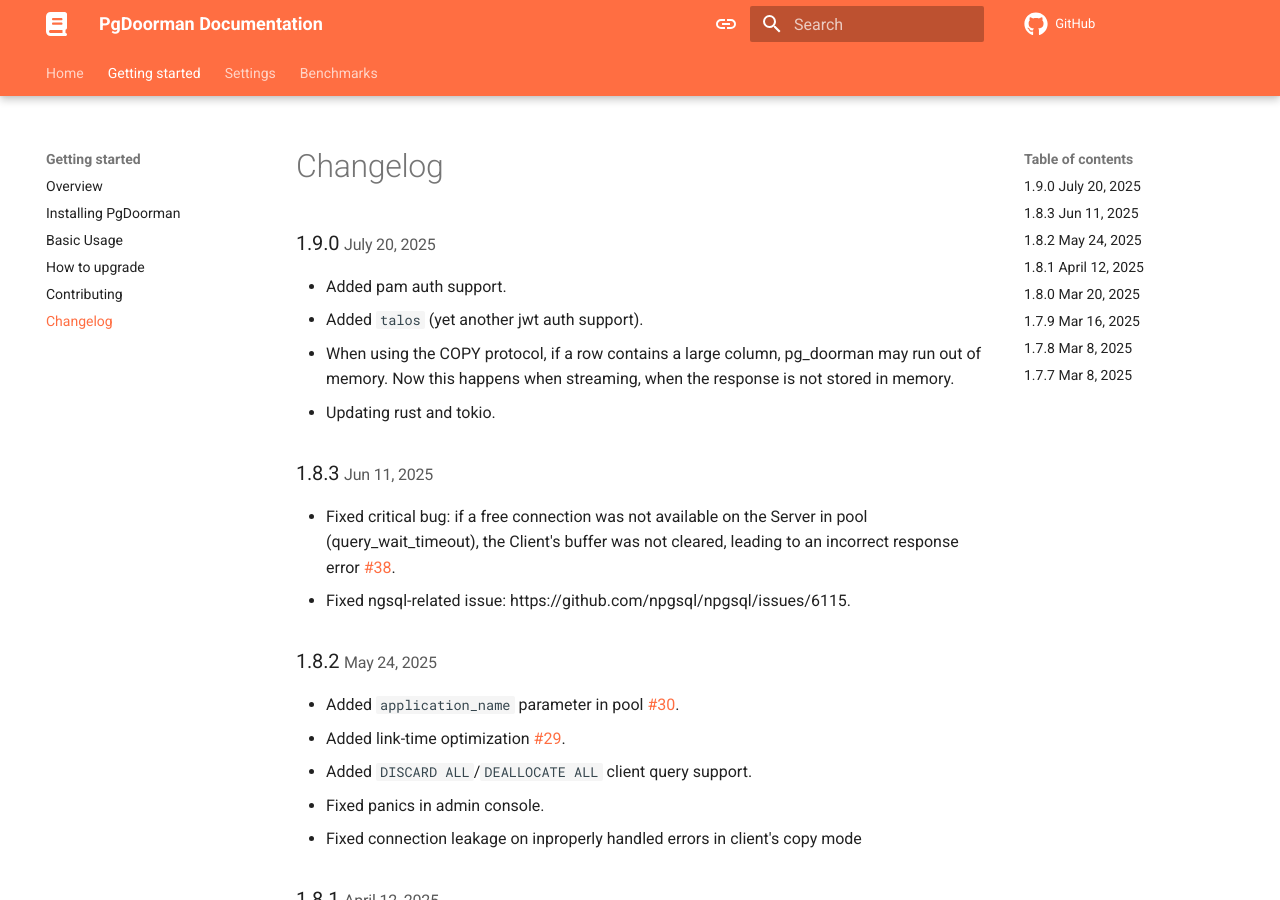
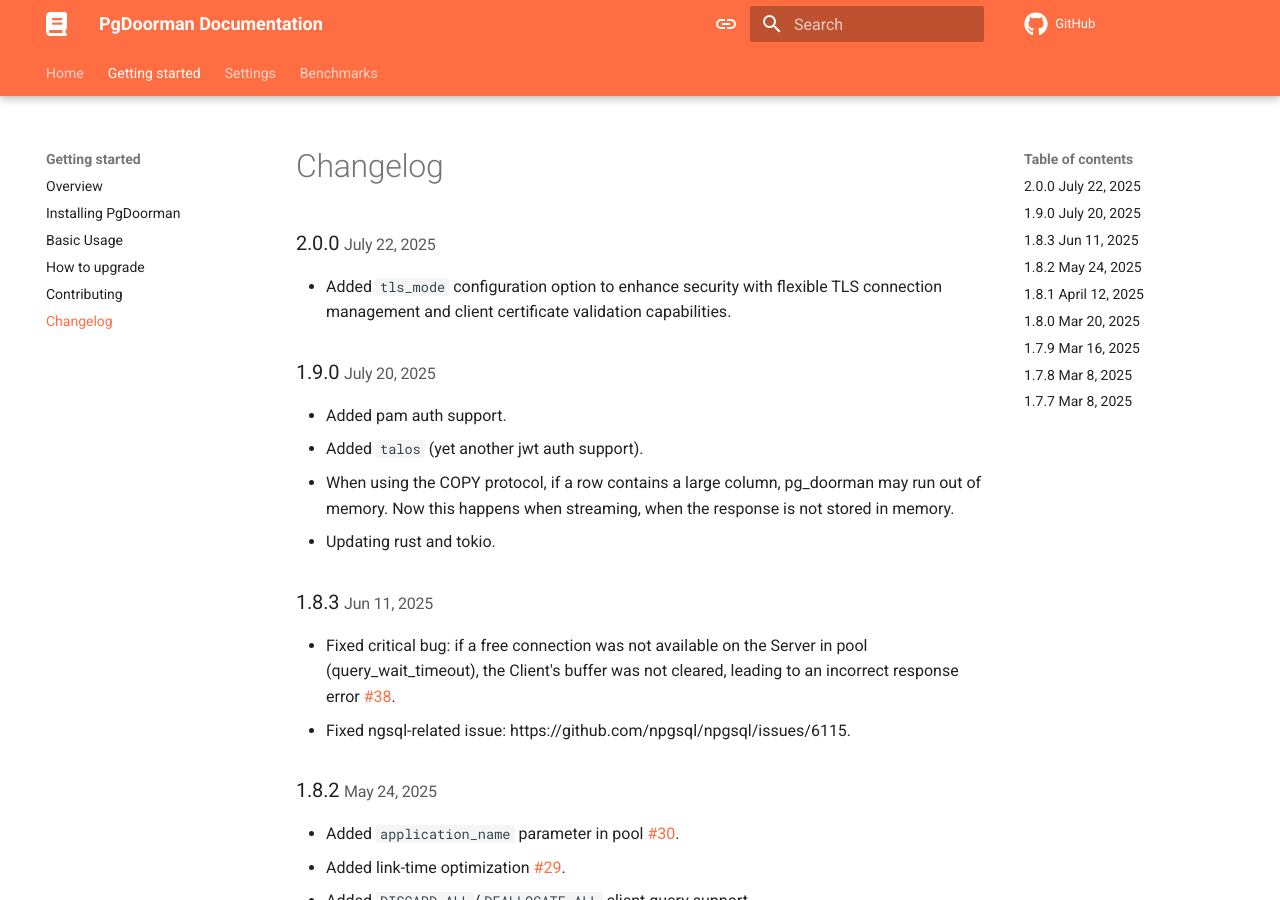
Before and after one commit to romanchechyotkin/pg_doorman, an MkDocs documentation site: the page built from documentation/docs/changelog.md, in a window 1280 px wide and 900 px high. Built offline with MkDocs 1.6.1 and Material for MkDocs 9.7.7, drawn with Linux system fonts in a browser that asks for light colours; comment, search, counter and statistics services are not loaded; the version menu is left out.

Commit message:
update changelog

```diff
--- a/documentation/docs/changelog.md
+++ b/documentation/docs/changelog.md
@@ -3,6 +3,10 @@
 ---
 
 # Changelog
+
+### 2.0.0 <small>July 22, 2025</small> { id="1.9.0" }
+
+- Added `tls_mode` configuration option to enhance security with flexible TLS connection management and client certificate validation capabilities.
 
 ### 1.9.0 <small>July 20, 2025</small> { id="1.9.0" }
 
```
